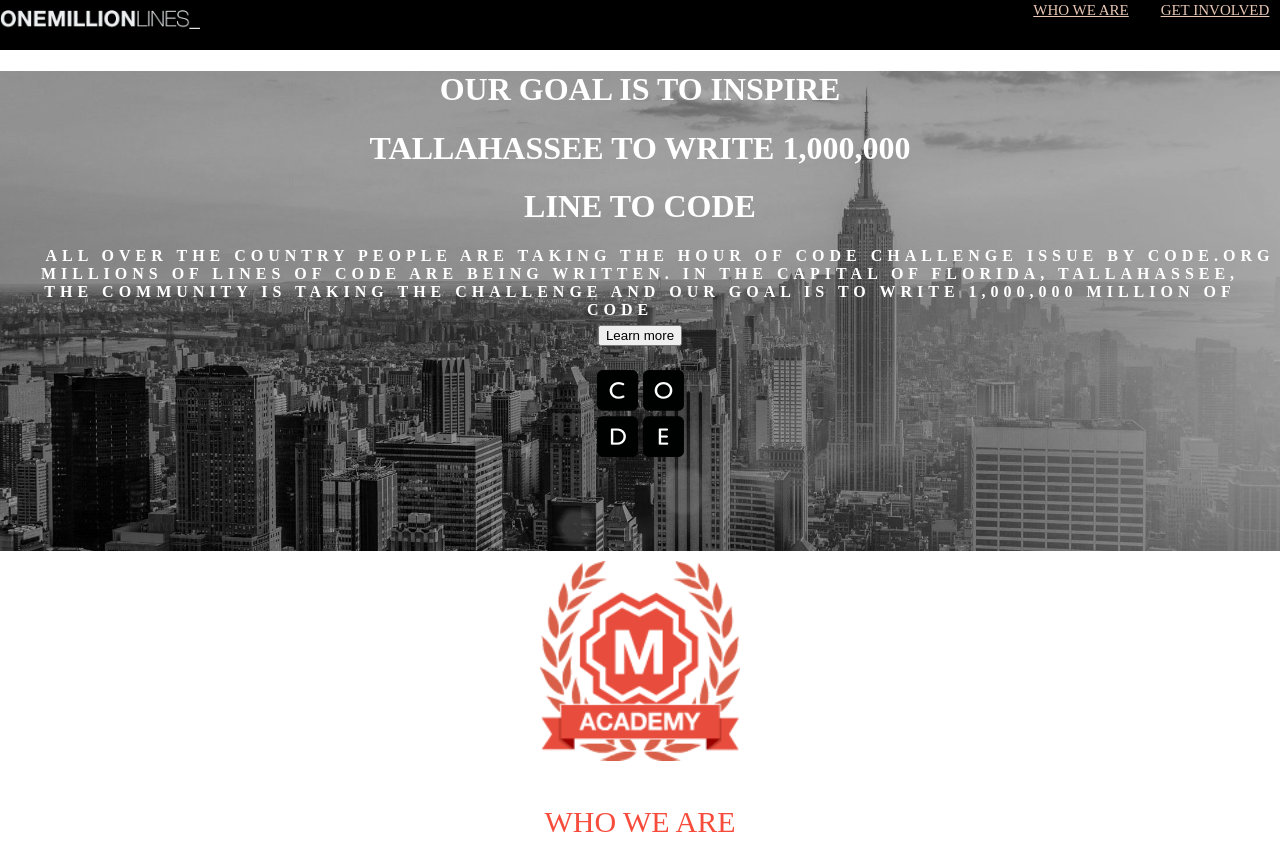
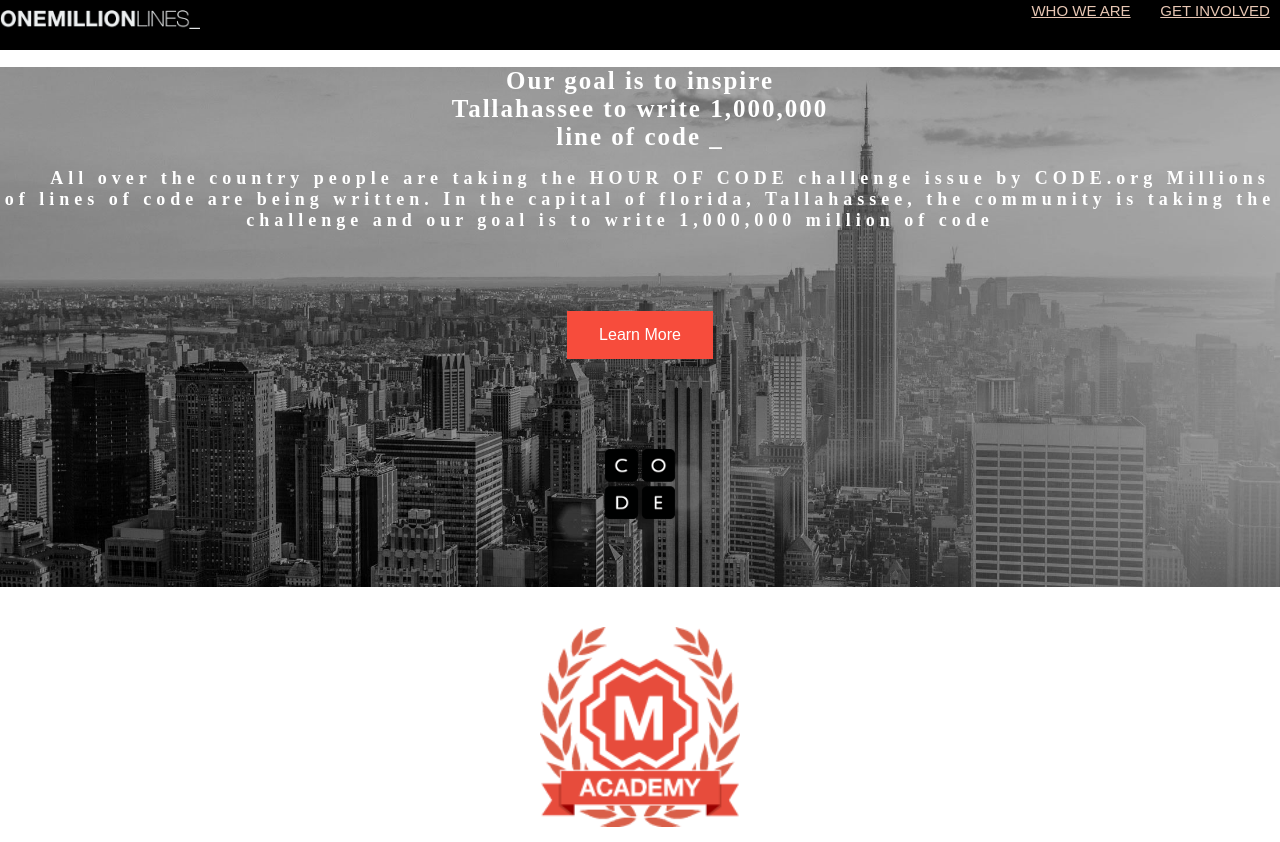
Before and after one commit to Jcollart/exo-html-css, a plain HTML site: page index.html in a window 1280 px wide. Shown: the top 842 px of the page. Drawn offline with Linux system fonts and the light colour scheme.

Commit message:
5eme commit

```diff
--- a/css/custom.css
+++ b/css/custom.css
@@ -22,11 +22,12 @@ nav ul {
     list-style-type:none;
 }
 
-#logo{
+nav img{
     width: 200px;
     float: left;
     position: absolute;
     left: 0px;
+
 }
 
 nav li{
@@ -39,55 +40,67 @@ nav li{
 
 nav a{
     display:inline-block;
-    font-family: glyphicons-halfing-regular ;
+    font-family: Arial, Helvetica, sans-serif ;
     font-size: 15px;
     text-transform: capitalize;
     vertical-align: middle;
     color:#e7c6b3;
 }
 
-.content {
-    position: relative;
-    text-align: center;
-}
+
 
 #home {
         width: 100%;
-        height: 480px;
+        height: 65vh;
         position: relative;
         background: url("../images/hero-image.jpg");
         background-repeat: no-repeat;
         background-position: top;
         background-size: cover;
+        text-align: center;
 }
 
-#home h1,
-      h2,
-      h4 {
-         text-transform: uppercase;
-         color:white;
+h1{
+        color:white;
+
+        font-size:25px;
+        display:inherit;
+        letter-spacing: 2px;
+       /* padding: 15px 40px;*/
+       align-content: center
 }
 
 h4 {
-        font-size: 16px;
+        font-size: 18px;
         color: white;
         display: inline;
         letter-spacing: 5px;
         padding: 15px 40px;
 }
 
-.button{
-     border:none;
-     padding:6px 0 6px 0;
-     border-radius:8px;
-     color:#f74c3c;
-     font:bold 5px Arial;
+.button {
+    background-color: #f74c3c;
+    border: none;
+    color: white;
+    padding: 15px 32px;
+    text-align: center;
+    text-decoration: none;
+    display: inline-block;
+    font-size: 16px;
+    margin: 80px 2px;
+    cursor: pointer;
 }
 
-#logo1{
+#home img{
+    width: 70px;
+    float: middle;
+    margin: 10px;
+}
+
+#logo2{
     width: 200px;
     float: middle;
-    margin: 10px;
+    margin: 40px;
 }
 
 #who {
@@ -139,7 +152,7 @@ FOOTER{
     bottom:0px;
 
 }
-#logo2{
+#logo3{
     margin-left: 200px;
     bottom: 0px;
 }
--- a/index.html
+++ b/index.html
@@ -22,7 +22,7 @@
 
     <nav>
       <ul>
-        <li><a href=""><img id="logo" src="images/top-logo.png" alt="logo"/></a></li>
+        <li><a href=""><img src="images/top-logo.png" alt="logo"/></a></li>
         <li><a href="">WHO WE ARE</a></li>
         <li><a href="">GET INVOLVED</a></li>
 
@@ -30,25 +30,23 @@
     </nav>
 
     <div id="home">
-        <!-- debut container-fluid content -->
-        <div class="container-fluid content">
-            <h1>Our goal is to inspire</h1>
-            <h1>Tallahassee to write 1,000,000</h1>
-            <h1>line to code</h1>
-            <h4>All over the country people are taking the HOUR OF CODE challenge issue by CODE.org<br/>
-                Millions of lines of code are being written. In the capital of florida, Tallahassee,<br/>
-                the community is taking the challenge and our goal is to write 1,000,000 million of code</h4><br/>
-            <div class="button"><input  type="button" value="Learn more" href=""></div><br/>
-            <img src="images/code.png" alt=""/>
 
-        </div>
-        <!-- fin container-fluid content -->
+            <h1>Our goal is to inspire<br/>
+            Tallahassee to write 1,000,000<br/>
+            line of code _</h1>
+            <h4>All over  the country people are taking the HOUR OF CODE challenge issue by CODE.org
+            Millions of lines of code are being written. In the capital of florida, Tallahassee,
+            the community is taking the challenge and our goal is to write 1,000,000 million of code</h4></br>
+                <input type="button" class="button" value="Learn More"><br/>
+            <img  src="images/code.png" alt="logo1"/>
+
+
     </div>
 
     <div id="who">
         <!-- debut container-fluid content -->
         <div class="container-fluid content">
-        <a href=""><img id="logo1" src="images/academy-brand-med.png" alt="logo1"/></a>
+        <a href=""><img id="logo2" src="images/academy-brand-med.png" alt="logo2"/></a>
         <div id="texte"><p style="color:#f74c3c"> WHO WE ARE </p>
         <p>We are <span style="color: #f74c3c;">MASSIVE academy</span>.We aim to improve education through both method-effective project-based learning-and material<br/>
           -by teaching skill that are applicable to improving your life today.</p>
@@ -64,9 +62,9 @@
           <div id="col">
               <!-- Debut colonnes -->
                       <ul>
-                          <li></li>
-                          <li></li>
-                          <li></li>
+                          <li><a href=""><img id="icon1" src="fonts/glyphicons-halflings-regular.woff2" alt="icon1"/></a></li>
+                          <li><a href=""><img id="icon2" src="fonts/academy-brand-med.png" alt="icon2"/></a></li>
+                          <li><a href=""><img id="icon3" src="fonts/academy-brand-med.png" alt="icon3"/></a></li>
                       </ul>
               <!-- Fin colonnes -->
           </div>
@@ -76,7 +74,7 @@
 
     <footer>
       <div id="logofooter">
-          <img id="logo2" src="images/one-million-bottom-brand.png" alt="logo2"/></a></li>
+          <img id="logo3" src="images/one-million-bottom-brand.png" alt="logo3"/></a></li>
       </div>
     </footer>
 
```
